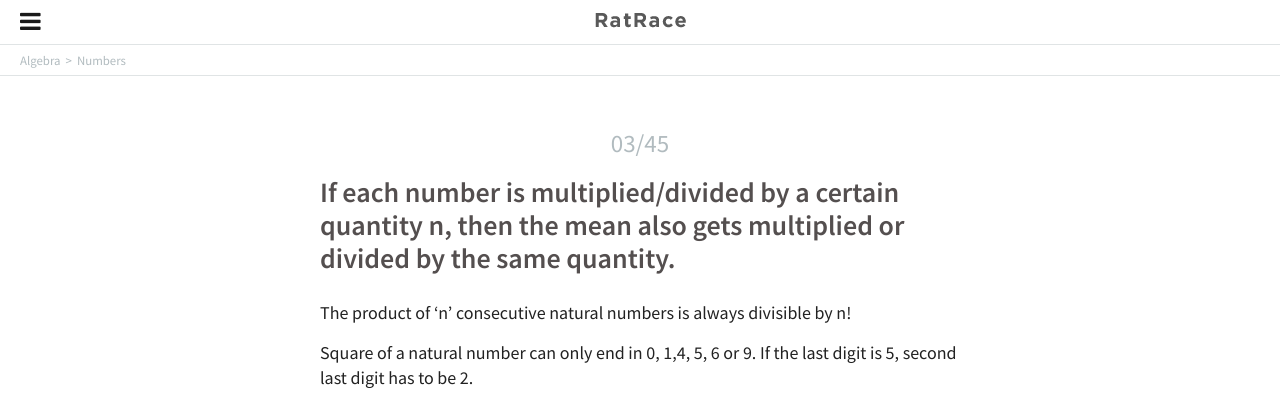
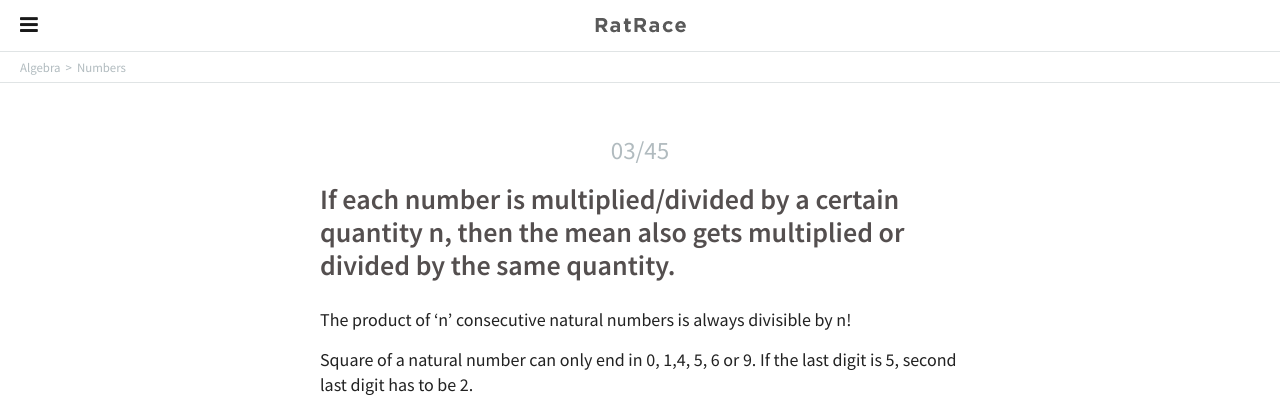
Before and after one commit to RatRaceHQ/RatRaceHQ.github.io, a PHP site: page / in a window 1280 px wide. Shown: the top 420 px of the page. Run offline with PHP 8.4, Linux system fonts and the light colour scheme; some libraries are stand-ins or nearby versions.

Commit message:
header changes

```diff
--- a/scss/app.scss
+++ b/scss/app.scss
@@ -67,14 +67,9 @@ html,body {
 //logo
 .logo{
   text-align: center;
-  padding:10px 0;
+  padding:15px 0;
 }
-.logo span{
-  font-size:1.5em;
-  color: rgba(84, 79, 79, 1);
-  font-weight: 400;
-  letter-spacing: 7px;
-}
+
 
 .page-wrapper{
 	position:relative;
--- a/stylesheets/app.css
+++ b/stylesheets/app.css
@@ -2696,18 +2696,10 @@ html, body {
 /* line 68, ../scss/app.scss */
 .logo {
   text-align: center;
-  padding: 10px 0;
-}
-
-/* line 72, ../scss/app.scss */
-.logo span {
-  font-size: 1.5em;
-  color: #544f4f;
-  font-weight: 400;
-  letter-spacing: 7px;
-}
-
-/* line 79, ../scss/app.scss */
+  padding: 15px 0;
+}
+
+/* line 74, ../scss/app.scss */
 .page-wrapper {
   position: relative;
   outline: 0;
@@ -2715,14 +2707,14 @@ html, body {
   min-height: 500px;
 }
 
-/* line 85, ../scss/app.scss */
+/* line 80, ../scss/app.scss */
 .content-wrapper {
   width: 50%;
   margin: 0 auto;
   padding: 50px 0;
 }
 
-/* line 92, ../scss/app.scss */
+/* line 87, ../scss/app.scss */
 .content-wrapper p {
   font-weight: 400;
   font-size: 18px;
@@ -2730,7 +2722,7 @@ html, body {
   margin: 0px 0px 15px 0px;
 }
 
-/* line 98, ../scss/app.scss */
+/* line 93, ../scss/app.scss */
 .content-wrapper h4 {
   margin-bottom: 25px;
   font-weight: 600;
@@ -2740,7 +2732,7 @@ html, body {
   color: #544f4f;
 }
 
-/* line 106, ../scss/app.scss */
+/* line 101, ../scss/app.scss */
 .content-wrapper h6 {
   font-size: 25px;
   font-weight: 400;
@@ -2750,32 +2742,32 @@ html, body {
   margin: 0px 0px 15px 0px;
 }
 
-/* line 116, ../scss/app.scss */
+/* line 111, ../scss/app.scss */
 .breadcrumb_container {
   padding: 5px 20px;
   border-bottom: 1px solid rgba(177, 187, 191, 0.4);
   color: #b1bbbf;
 }
 
-/* line 121, ../scss/app.scss */
+/* line 116, ../scss/app.scss */
 .breadcrumb {
   margin: 0;
   padding: 0;
 }
 
-/* line 125, ../scss/app.scss */
+/* line 120, ../scss/app.scss */
 .breadcrumb p {
   margin: 0;
   padding: 0;
   font-size: .8em;
 }
 
-/* line 130, ../scss/app.scss */
+/* line 125, ../scss/app.scss */
 .breadcrumb span {
   margin: 0 5px;
 }
 
-/* line 139, ../scss/app.scss */
+/* line 134, ../scss/app.scss */
 .navigation {
   position: absolute;
   top: 0;
@@ -2796,7 +2788,7 @@ html, body {
 }
 
 /* vertical centering */
-/* line 158, ../scss/app.scss */
+/* line 153, ../scss/app.scss */
 .vertical-center {
   position: relative;
   top: 50%;
@@ -2805,30 +2797,30 @@ html, body {
   -ms-transform: translateY(-50%);
 }
 
-/* line 167, ../scss/app.scss */
+/* line 162, ../scss/app.scss */
 .navigation:hover {
   text-decoration: none;
   color: rgba(0, 0, 0, 0.6);
 }
 
-/* line 173, ../scss/app.scss */
+/* line 168, ../scss/app.scss */
 .navigation-next {
   right: 0;
 }
 
-/* line 179, ../scss/app.scss */
+/* line 174, ../scss/app.scss */
 .navigation-prev {
   left: 0;
 }
 
 /*----media queries -----*/
 @media screen and (max-width: 1024px) {
-  /* line 187, ../scss/app.scss */
+  /* line 182, ../scss/app.scss */
   .content-wrapper {
     width: 65%;
   }
 
-  /* line 192, ../scss/app.scss */
+  /* line 187, ../scss/app.scss */
   .navigation {
     position: static;
     top: auto;
@@ -2839,36 +2831,36 @@ html, body {
   }
 }
 @media screen and (max-width: 768px) {
-  /* line 203, ../scss/app.scss */
+  /* line 198, ../scss/app.scss */
   .content-wrapper {
     width: 85%;
   }
 
-  /* line 206, ../scss/app.scss */
+  /* line 201, ../scss/app.scss */
   .content-wrapper h6 {
     font-size: 20px;
   }
 }
 @media screen and (max-width: 480px) {
-  /* line 212, ../scss/app.scss */
+  /* line 207, ../scss/app.scss */
   .content-wrapper {
     width: 90%;
     padding: 30px 0;
   }
 
-  /* line 216, ../scss/app.scss */
+  /* line 211, ../scss/app.scss */
   .content-wrapper p {
     font-size: 18px;
     line-height: 23px;
   }
 
-  /* line 220, ../scss/app.scss */
+  /* line 215, ../scss/app.scss */
   .content-wrapper h4 {
     font-size: 22px;
     line-height: 25px;
   }
 
-  /* line 224, ../scss/app.scss */
+  /* line 219, ../scss/app.scss */
   .content-wrapper h6 {
     font-size: 17px;
     line-height: 25px;
@@ -2876,13 +2868,13 @@ html, body {
   }
 }
 @media screen and (max-width: 320px) {
-  /* line 233, ../scss/app.scss */
+  /* line 228, ../scss/app.scss */
   .content-wrapper {
     width: 90%;
     padding: 15px 0;
   }
 
-  /* line 238, ../scss/app.scss */
+  /* line 233, ../scss/app.scss */
   .content-wrapper p {
     font-size: 16px;
     line-height: 20px;
--- a/stylesheets/pushy.css
+++ b/stylesheets/pushy.css
@@ -117,8 +117,8 @@
 .menu-btn{
     cursor:pointer;
     display: inline;
-    padding: 10px 20px;
-    color:rgba(0,0,0,0.5);
+    padding: 15px 20px;
+    color:rgba(0,0,0,0.4);
     -webkit-transition:all 300ms ease;
     transition:all 300ms ease;
 
@@ -127,7 +127,7 @@
     color:rgba(0,0,0,0.9);
 }
 .menu-btn i{
-    font-size: 1.5em;
+    font-size: 1.3em;
     margin-right: .2em;
 
 }
```
